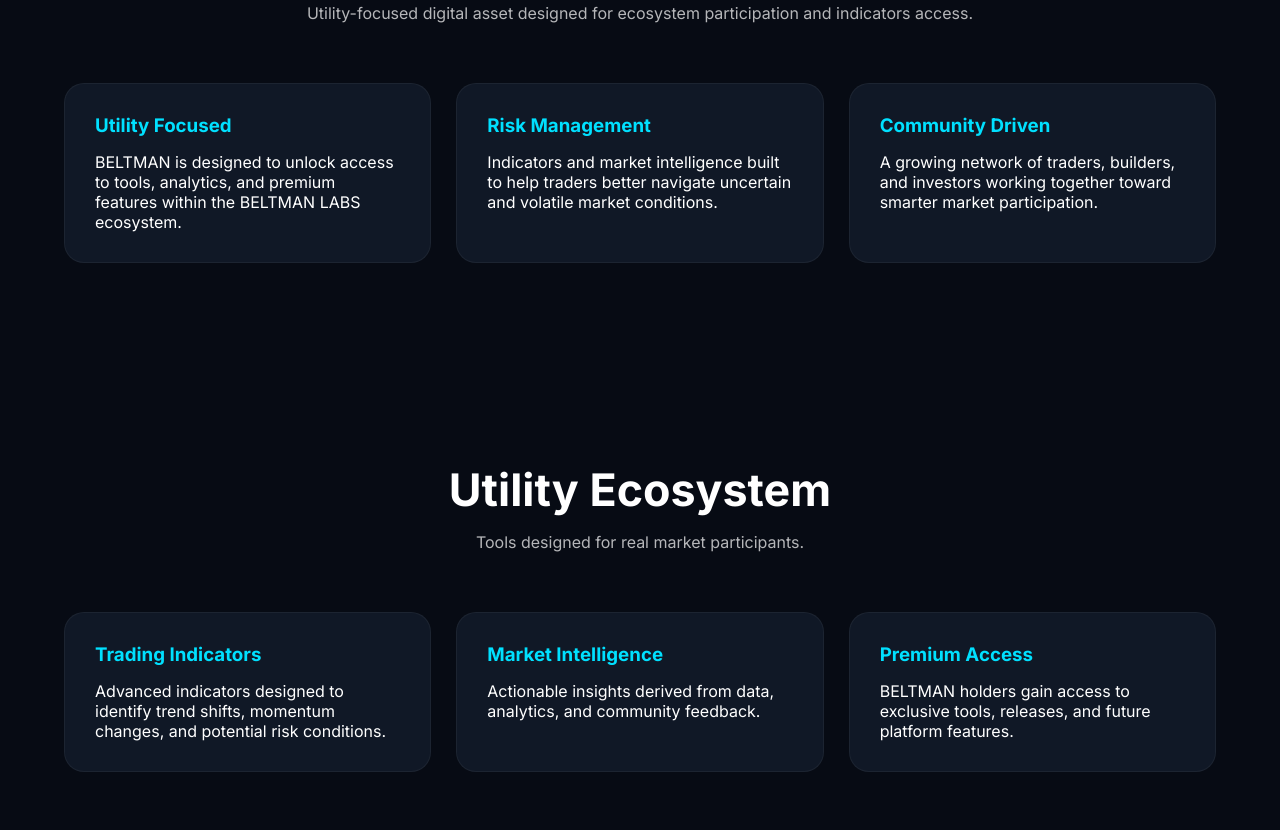
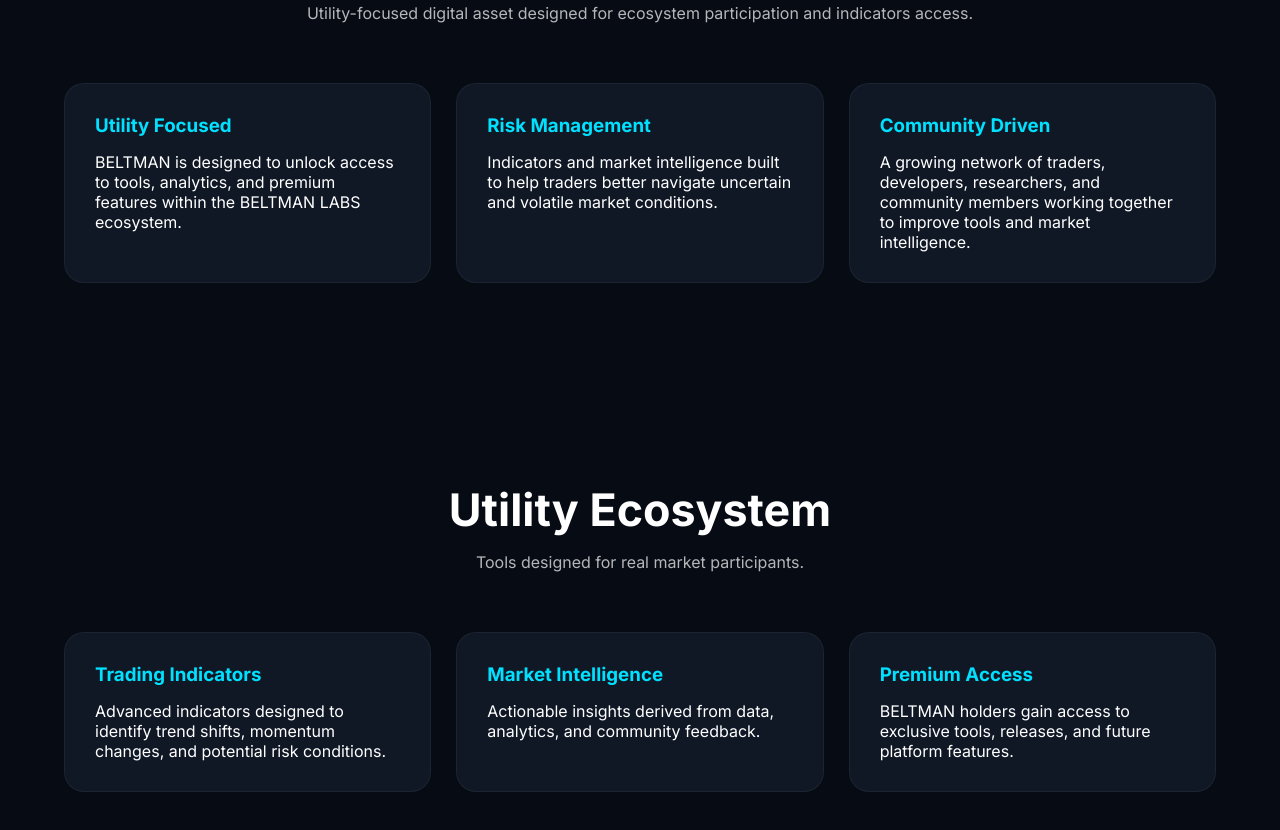
Before and after one commit to beltmanlabs/beltman, a plain HTML site: page index.html in a window 1280 px wide. Shown: the part 966-1796 px from the top of the page. Drawn offline with Linux system fonts and the light colour scheme.

Commit message:
Update index.html

```diff
--- a/index.html
+++ b/index.html
@@ -338,8 +338,8 @@
 <div class="card">
 <h3>Community Driven</h3>
 <p>
-A growing network of traders, builders, and investors working together toward
-smarter market participation.
+A growing network of traders, developers, researchers, and community members
+working together to improve tools and market intelligence.
 </p>
 </div>
 
```
